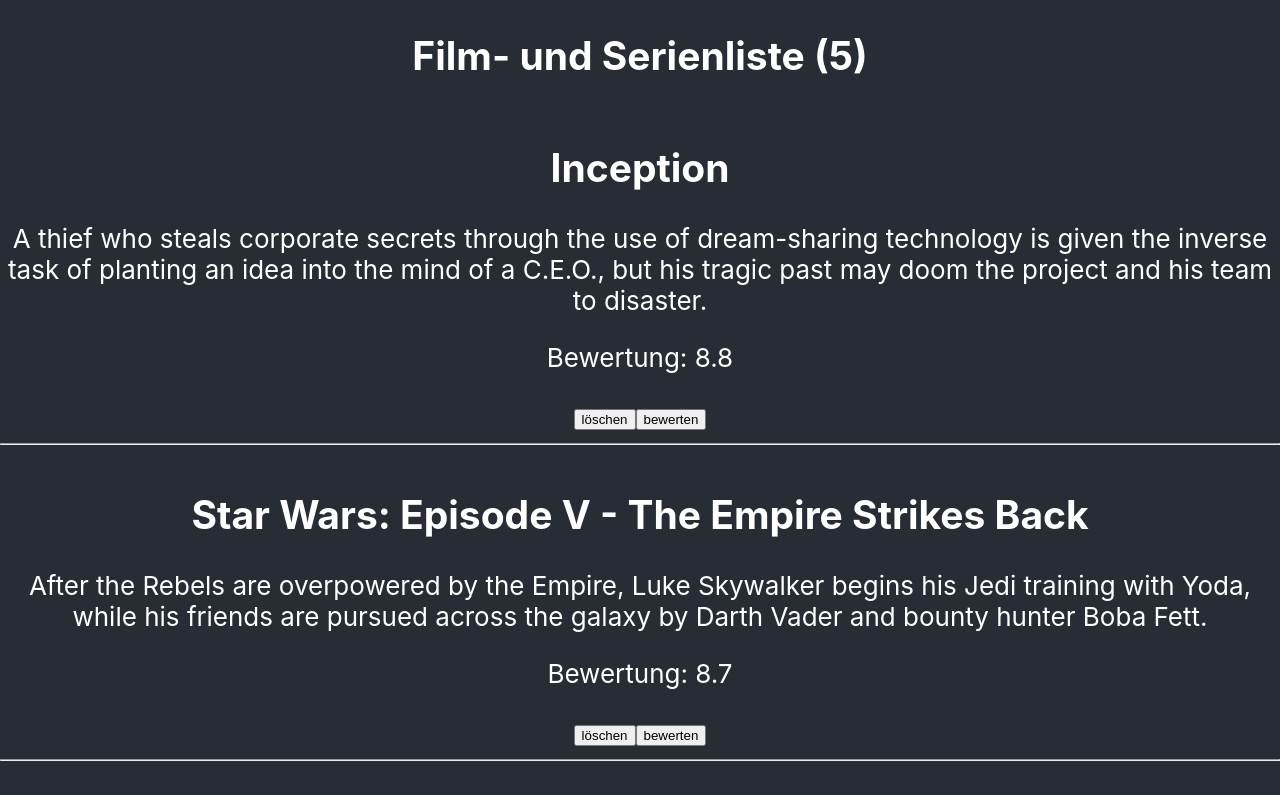
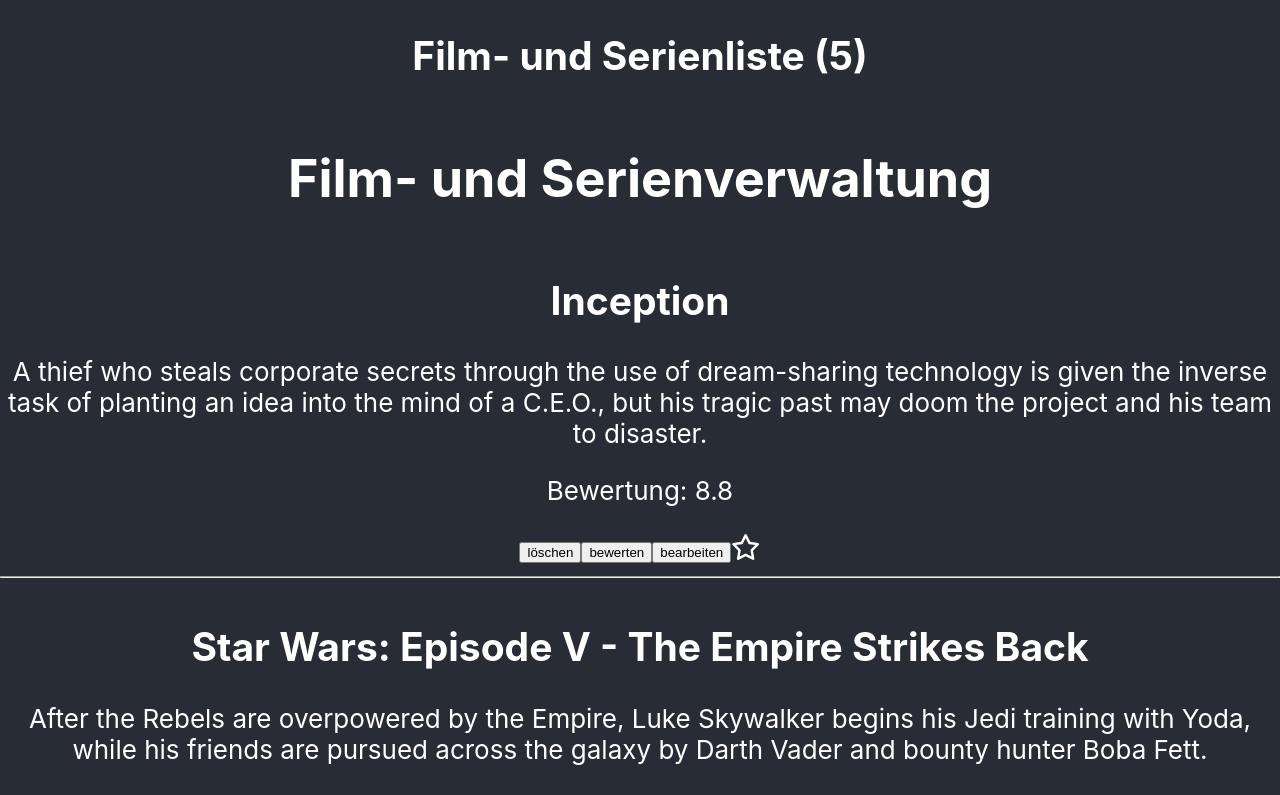
Before and after one commit to manuelwenner/react-movie-app, a React (Create React App) app: page / in a window 1280 px wide. Shown: the top 795 px of the page. Built offline with nearby package versions, Linux system fonts and the light colour scheme.

Commit message:
feat: add function to edit entries and selecting entries as favorites

```diff
--- a/package.json
+++ b/package.json
@@ -3,6 +3,9 @@
   "version": "0.1.0",
   "private": true,
   "dependencies": {
+    "@fortawesome/free-regular-svg-icons": "^6.5.1",
+    "@fortawesome/free-solid-svg-icons": "^6.5.1",
+    "@fortawesome/react-fontawesome": "^0.2.0",
     "@testing-library/jest-dom": "^5.17.0",
     "@testing-library/react": "^13.4.0",
     "@testing-library/user-event": "^13.5.0",
--- a/src/App.js
+++ b/src/App.js
@@ -28,6 +28,14 @@
     setMovies(dataHandler.rateMovie(movieId, rating));
   };
 
+  const handleEdit = (id, title, description) => {
+    setMovies(dataHandler.editMovie(id, title, description))
+  };
+
+  const handleToggleFavorit = (movieId) => {
+    setMovies(dataHandler.toggleFavorite(movieId));
+  };
+
   return (
     <div className="App">
       <header className="App-header">
@@ -36,6 +44,8 @@
           movies={movies}
           onDelete={handleDeleteMovie}
           onRate={handleRateMovie}
+          onEdit={handleEdit}
+          onToggleFavorite={handleToggleFavorit}
         />
 
         <button onClick={() => handleAddMovie()}>hinzufügen</button>
--- /dev/null
+++ b/src/components/MovieItemEdit.js
@@ -0,0 +1,44 @@
+import React, { useState } from 'react';
+
+const MovieItemEdit = ({ movie, onEdit }) => {
+    const styles = {
+        listItem: {
+            display: 'flex',
+            flexDirection: 'column',
+            alignItems: 'center',
+            borderBottom: '1px gray solid',
+            paddingBottom: 16
+        },
+        textarea: {
+            width: '100vH'
+        },
+        title: {
+            width: '100vH'
+        }
+    }
+
+    const [title, setTitle] = useState(movie.title);
+    const [description, setDescription] = useState(movie.description);
+
+    const handleTitleChange = (e) => {
+        setTitle(e.target.value);
+    };
+
+    const handleDescriptionChange = (e) => {
+        setDescription(e.target.value);
+    };
+
+    const handleSave = () => {
+        onEdit(movie.id, title, description);
+    };
+
+    return (
+        <div style={styles.listItem}>
+            <input type="text" value={title} onChange={handleTitleChange} style={styles.title} />
+            <textarea value={description} onChange={handleDescriptionChange} style={styles.textarea} />
+            <button onClick={handleSave}>Speichern</button>
+        </div>
+    );
+};
+
+export default MovieItemEdit;
--- a/src/components/MovieList.js
+++ b/src/components/MovieList.js
@@ -1,21 +1,56 @@
-import React from 'react';
+import React, { useState } from 'react';
+import { FontAwesomeIcon } from '@fortawesome/react-fontawesome';
+import { faStar as solidStar } from '@fortawesome/free-solid-svg-icons';
+import { faStar as thinStar } from '@fortawesome/free-regular-svg-icons';
+import MovieItemEdit from './MovieItemEdit';
 
-const MovieList = ({ movies, onDelete, onRate }) => {
+
+const MovieList = ({ movies, onDelete, onRate, onEdit, onToggleFavorite }) => {
+
+  const [isEditing, setIsEditing] = useState(false);
+
+  const toggleEditMode = () => {
+    setIsEditing(true);
+  };
+
+  const handleEdit = (id, title, description) => {
+    setIsEditing(false);
+    onEdit(id, title, description);
+  };
 
   return (
     <>
-      {movies.map((movie) => (
+      <h1>Film- und Serienverwaltung</h1>
+      {movies.map((movie) => {
+        const icon = movie.isFavorite ? solidStar : thinStar;
+
+        return (
           <div key={movie.id}>
+            <div>
+              {isEditing ? (
+                <MovieItemEdit movie={movie} onEdit={handleEdit} />
+              ) : (
                 <>
                   <h2>{movie.title}</h2>
                   <p>{movie.description}</p>
                   <p>Bewertung: {movie.rating}</p>
+
                   <button onClick={() => onDelete(movie.id)}>löschen</button>
                   <button onClick={() => onRate(movie.id)}>bewerten</button>
+                  <button onClick={toggleEditMode}>bearbeiten</button>
+
+                  <FontAwesomeIcon
+                    icon={icon}
+                    onClick={() => onToggleFavorite(movie.id)}
+                  />
+
                   <hr />
                 </>
+              )}
             </div>
-      ))}
+          </div>
+        );
+      })}
     </>
   );
 };
--- a/src/controller/DataHandler.js
+++ b/src/controller/DataHandler.js
@@ -63,6 +63,24 @@
     return this.getMovies();
   };
 
+  editMovie = (movieId, title, description) => {
+    this.movies = this.getMovies().map((movie) =>
+      movie.id === movieId ? { ...movie, title, description } : movie
+    )
+
+    return this.getMovies();
+  };
+
+
+  toggleFavorite = (movieId) => {
+    this.movies = this.getMovies().map((movie) =>
+      movie.id === movieId ? { ...movie, isFavorite: !movie.isFavorite } : movie
+    );
+
+    return this.getMovies();
+  };
+
+
 }
 
 export default DataHandler;
```
Also changed, not shown: 2 other files (tests, documents, lock files or other folders). Lines whose indentation alone changed are shown as unchanged.
